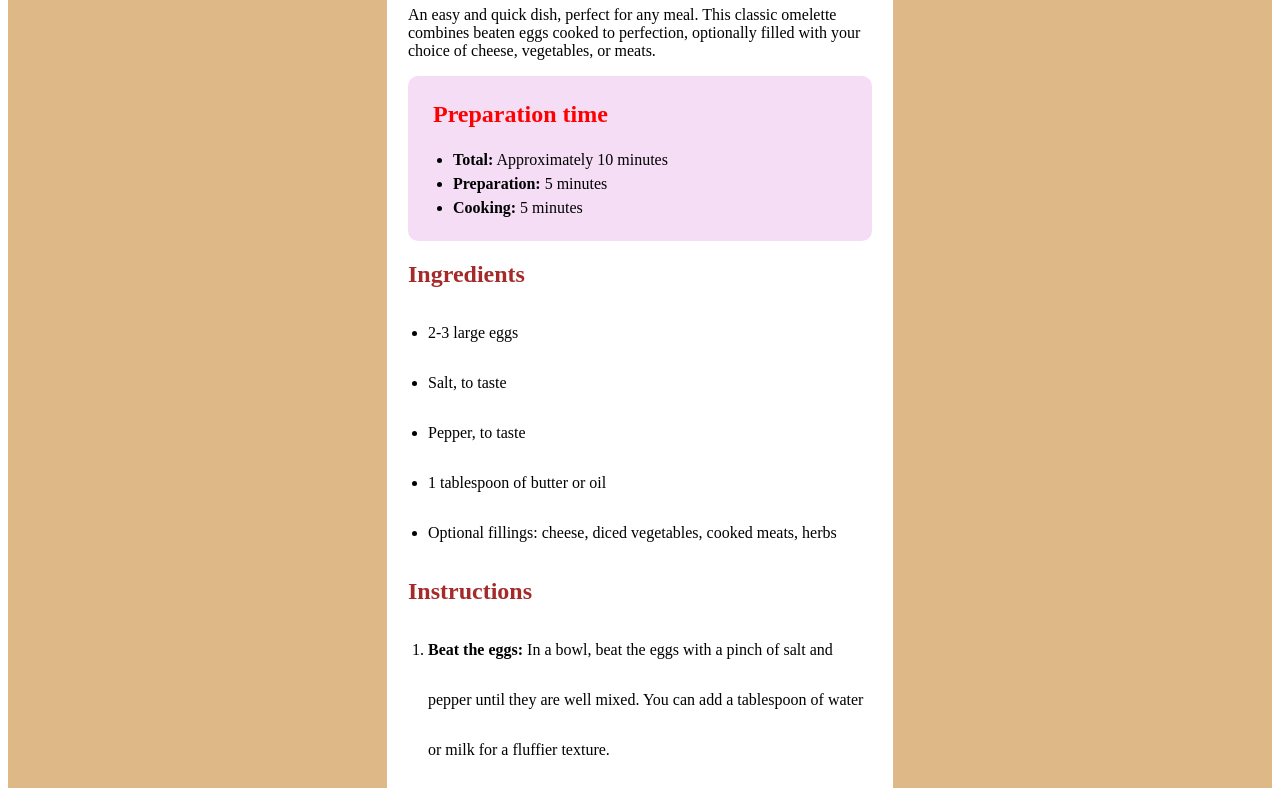
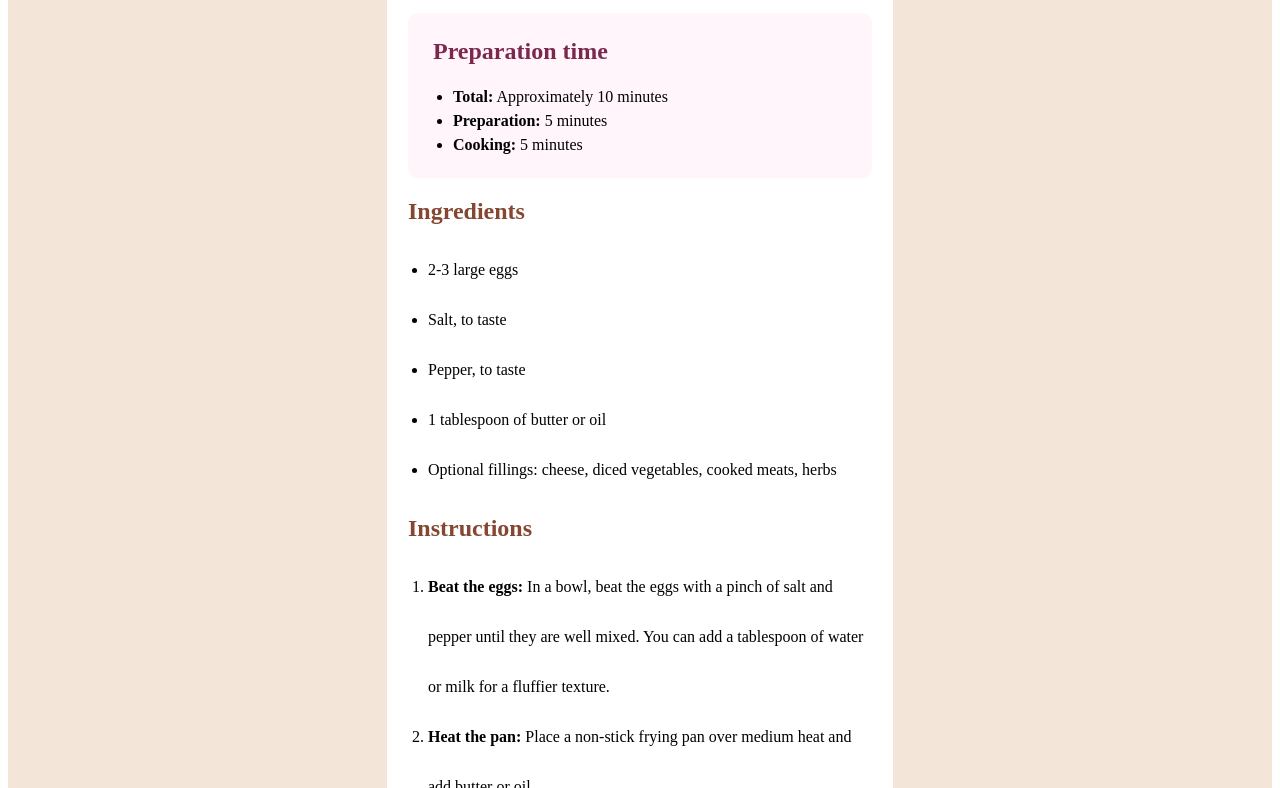
Before and after one commit to TollyG/html.Omellete-Recipe, a plain HTML site: page index.html in a window 1280 px wide. Shown: the part 432-1220 px from the top of the page. Drawn offline with Linux system fonts and the light colour scheme.

Commit message:
Add files via upload

```diff
--- a/index.html
+++ b/index.html
@@ -33,9 +33,9 @@
         <p>An easy and quick dish, perfect for any meal. This classic omelette combines beaten eggs cooked
           to perfection, optionally filled with your choice of cheese, vegetables, or meats.
         </p>
-        <div style="background-color: rgb(245, 221, 245); border-radius: 10px;">
+        <div style="background-color: hsl(330, 100%, 98%); border-radius: 10px;">
           <div class="Preparation">
-            <h2 style="color: red; margin-left: 20px;" class="time"> Preparation time</h2>
+            <h2 style="color: hsl(332, 51%, 32%); margin-left: 20px;" class="time"> Preparation time</h2>
             <ul style="line-height: 24px;" class="main">
               <li><b>Total:</b> Approximately 10 minutes</li>
               <li><b>Preparation:</b> 5 minutes</li>
--- a/style.css
+++ b/style.css
@@ -1,11 +1,11 @@
 body {
-  font-family: "Times New Roman", Times, serif;
+  font-family: Young Serif;
   font-size: 16px;
   font-weight: 400;
 }
 .container {
-  background-color: burlywood;
-  padding: 10% 30%;
+  background-color: hsl(30, 54%, 90%);
+  padding: 5% 30%;
   /* width: 500px;
   border-radius: 20px;
   height: 1900px;
@@ -29,8 +29,9 @@ img {
 .Preparation {
   padding: 5px;
 }
+
 .text {
-  color: brown;
+  color: hsl(14, 45%, 36%);
 }
 .list {
   padding: 0;
@@ -43,6 +44,9 @@ img {
   gap: 100px;
   padding-left: 50px;
   /* box-sizing: border-box; */
+}
+p{
+  font-size: 16px;
 }
 .row {
   display: inline-flex;
@@ -57,7 +61,7 @@ img {
   .container{
     padding: 10% 5%;
   }
-  .column{
-    padding-left: 20px;
+  .row{
+    padding-left: 40px;
   }
 }
```
Also changed, not shown: images/favicon-32x32.png (added), images/image-omelette.jpeg (added).
